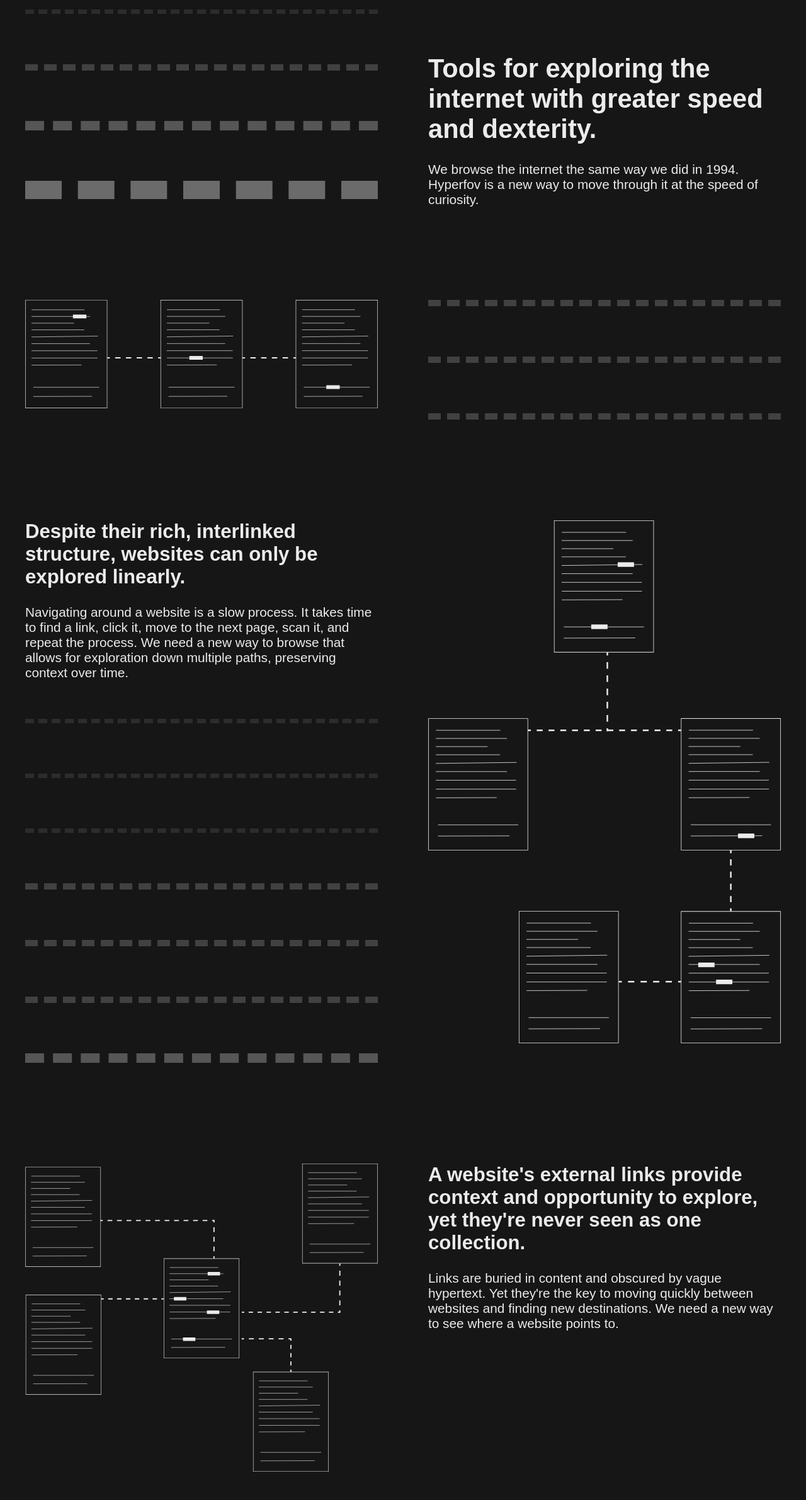
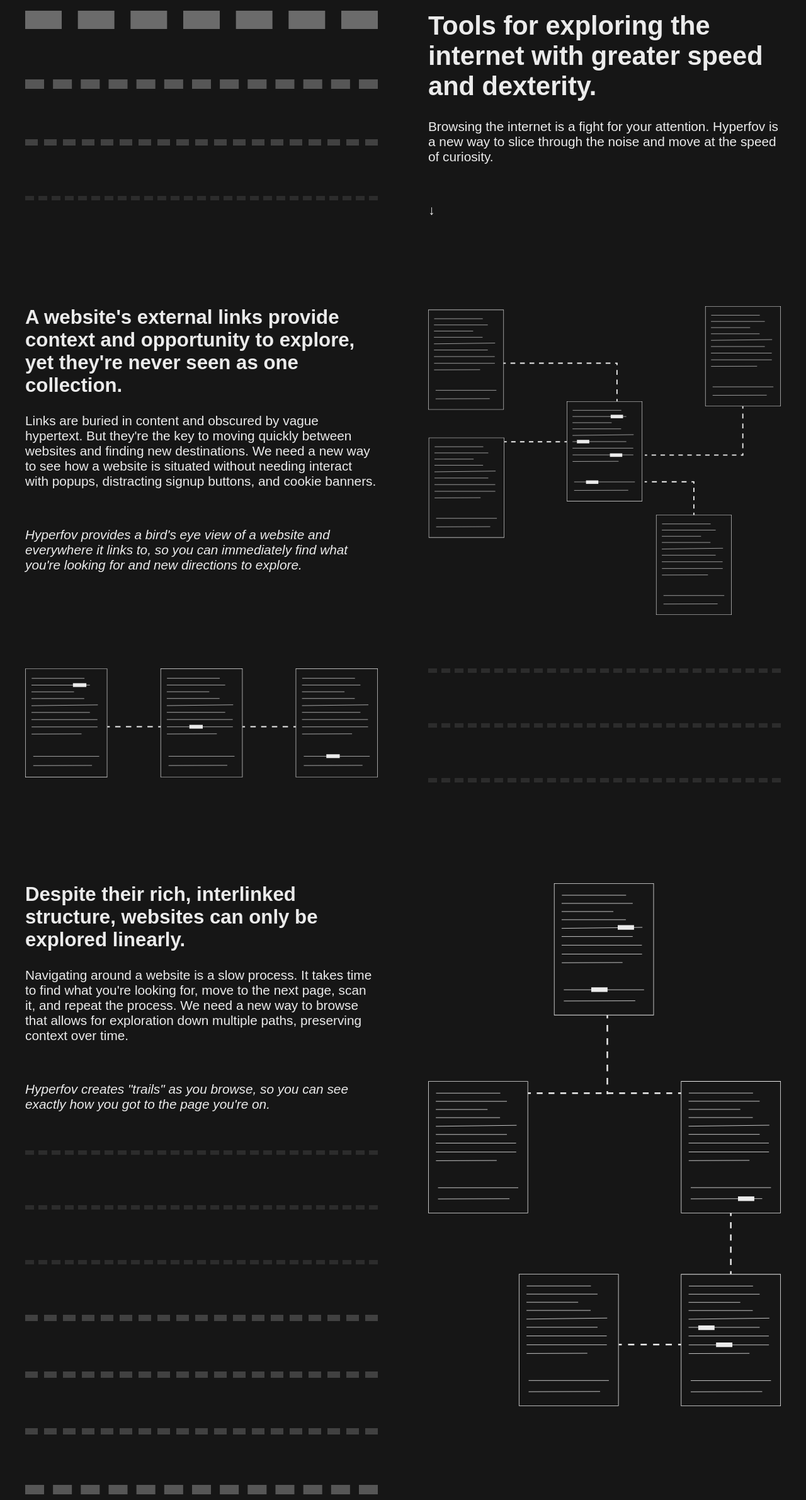
Before and after one commit to rainflame/hyperfov-website, a plain HTML site: page index.html in a window 1280 px wide. Shown: the part 419-2800 px from the top of the page at 63% size. Drawn offline with Linux system fonts and the light colour scheme.

Commit message:
finish layout for mobile, add  images

```diff
--- a/global.css
+++ b/global.css
@@ -9,7 +9,7 @@ h1, h2, p, img{
 }
 
 h1 {
-    margin-top:  70px;
+    margin-top:  0;
 }
 
 p {
@@ -24,7 +24,7 @@ h2 {
     font-family: sans-serif;
     padding: 20px;
     font-size: 1.3rem;
-    /* max-width: 600px; */
+    max-width: 2000px;
     margin: 0 auto;
     color: rgb(235, 235, 235);
     background-color: rgb(22, 22, 22);
@@ -36,11 +36,11 @@ h2 {
   }
 
   .header {
-    font-size: 20vw;
+    font-size: 21.5vw;
     font-weight: 900;
     font-style: italic;
     padding-bottom: 40px;
-    margin-top: 60px;
+    margin-top: 40px;
     margin-bottom: 0;
   }
 
@@ -68,16 +68,28 @@ h2 {
       font-size: 3rem;
   }
 
-  /* .left > img {
-      display: block;
-      width: 275px;
-     margin: 40px auto;
-
-  } */
-
   .right {
     grid-column: 2 / 3;
     padding: 20px;
+  }
+
+
+  @media (max-width: 720px) {
+    .side-by-side {
+        grid-template-columns: 1fr;
+    }
+    .right {
+        grid-column: 1 / 2;
+      }
+
+      .header {
+        font-size: 20vw;
+
+      }
+
+      .small-hidden {
+          display: none;
+      }
   }
 
   .dot {
--- a/index.html
+++ b/index.html
@@ -2,20 +2,21 @@
 <html lang="en-us">
   <head>
     <meta charset="UTF-8" />
-    <link rel="shortcut icon" type="image/gif" href="27.gif" />
+    <link rel="shortcut icon" type="image/png" href="logo.png" />
     <meta name="viewport" content="width=device-width, initial-scale=1.0" />
     <title>Hyperfov</title>
     <link rel="stylesheet" href="global.css" />
     <meta
       name="description"
-      content="I'm building one website per month for a year."
+      content="Tools for exploring the internet with greater speed and dexterity. Browsing the internet is a fight for your attention. Hyperfov is a new
+      way to slice through the noise and move at the speed of curiosity."
     />
     <meta name="og:type" content="website" />
-    <meta name="og:image" content="http://twelvewebsites.com/27.gif" />
+    <meta name="og:image" content="https://hyperfov.com/hyperfov.png" />
     <script
       async
       defer
-      data-domain="twelvewebsites.com"
+      data-domain="hyperfov.com"
       src="https://plausible.rainflame.com/js/plausible.js"
     ></script>
   </head>
@@ -25,32 +26,58 @@
 
     <div class="side-by-side">
       <div class="left">
+        <div class="dot small-hidden dots7"></div>
+        <div class="dot dots8"></div>
+        <div class="dot dots9"></div>
         <div class="dot dots10"></div>
-        <div class="dot dots9"></div>
-        <div class="dot dots8"></div>
-        <div class="dot dots7"></div>
       </div>
       <div class="right">
         <h1>
           Tools for exploring the internet with greater speed and dexterity.
         </h1>
         <p>
-          We browse the internet the same way we did in 1994. Hyperfov is a new
-          way to move through it at the speed of curiosity.
+          Browsing the internet is a fight for your attention. Hyperfov is a new
+          way to slice through the noise and move at the speed of curiosity.
         </p>
+        <p>&darr;</p>
+      </div>
+
+      <div class="left">
+        <h2>
+          A website's external links provide context and opportunity to explore,
+          yet they're never seen as one collection.
+        </h2>
+        <p>
+          Links are buried in content and obscured by vague hypertext. But
+          they're the key to moving quickly between websites and finding new
+          destinations. We need a new way to see how a website is situated
+          without needing interact with popups, distracting signup buttons, and
+          cookie banners.
+        </p>
+        <p>
+          <em
+            >Hyperfov provides a bird's eye view of a website and everywhere it
+            links to, so you can immediately find what you're looking for and
+            new directions to explore.</em
+          >
+        </p>
+      </div>
+
+      <div class="right">
+        <img src="links.svg" />
       </div>
 
       <!-- <div class="full">
         <div class="dot dots7"></div>
       </div> -->
 
-      <div class="left">
+      <div class="left small-hidden" >
         <img src="linear.svg" />
       </div>
-      <div class="right">
-        <div class="dot dots9"></div>
-        <div class="dot dots9"></div>
-        <div class="dot dots9"></div>
+      <div class="right  small-hidden">
+        <div class="dot dots10"></div>
+        <div class="dot dots10"></div>
+        <div class="dot dots10"></div>
       </div>
       <div class="left">
         <h2>
@@ -58,53 +85,67 @@
           explored linearly.
         </h2>
         <p>
-          Navigating around a website is a slow process. It takes time to find a
-          link, click it, move to the next page, scan it, and repeat the
-          process. We need a new way to browse that allows for exploration down
-          multiple paths, preserving context over time.
+          Navigating around a website is a slow process. It takes time to find
+          what you're looking for, move to the next page, scan it, and repeat
+          the process. We need a new way to browse that allows for exploration
+          down multiple paths, preserving context over time.
         </p>
-        <div class="dot dots10"></div>
-        <div class="dot dots10"></div>
-        <div class="dot dots10"></div>
-        <div class="dot dots9"></div>
-        <div class="dot dots9"></div>
-        <div class="dot dots9"></div>
-        <div class="dot dots8"></div>
+        <p>
+          <em
+            >Hyperfov creates "trails" as you browse, so you can see exactly how
+            you got to the page you're on.</em
+          >
+        </p>
+
+        <div class="dot small-hidden dots10"></div>
+        <div class="dot small-hidden dots10"></div>
+        <div class="dot small-hidden dots10"></div>
+        <div class="dot small-hidden dots9"></div>
+        <div class="dot small-hidden dots9"></div>
+        <div class="dot small-hidden dots9"></div>
+        <div class="dot small-hidden dots8"></div>
       </div>
 
       <div class="right">
         <img src="branching.svg" />
       </div>
       <div class="left">
-        <img src="links.svg" />
+        <img src="search.svg" />
       </div>
       <div class="right">
         <h2>
-          A website's external links provide context and opportunity to explore,
-          yet they're never seen as one collection.
+          Search engines are generic, searching everything rather than a
+          specific cluster of the internet.
         </h2>
         <p>
-          Links are buried in content and obscured by vague hypertext. Yet
-          they're the key to moving quickly between websites and finding new
-          destinations. We need a new way to see where a website points to.
+          Even though the Big G knows all our preferences, it still feeds us
+          trashy-clickbait-popup-filled websites as primary search results. It
+          attempts to build a global measure of quality, not an individual one.
+          As we browse we develop a cluster of content we've seen, think is
+          higher quality, and can use to search from again.
+        </p>
+        <p>
+          <em
+            >Hyperfov is a search engine for content from your own known and
+            adjacent websites, so you can search just a small section of the
+            internet using your own metric of quality.
+          </em>
         </p>
       </div>
     </div>
+
+    <div class="full">
+      <div class="dot dots10"></div>
+    </div>
+    <div class="right">
+        <h2>
+          Hyperfov is being built.
+        </h2>
+        <p>I want this thing, so I'm building it. <a href="mailto:cb@christianbroms.com">Send me an email</a> if you want to talk or come <a href="https://futureland.tv/christian/hyperfov">watch Hyperfov take shape</a>. </p>
+        <p><a href="https://christianbroms.com">CB</a>, March 2021.</p>
+      </div>
+    </div>
   </body>
-
-  <!-- <img src="links.svg" /> -->
-  <!--
-
-     <div class="dot dots5"></div>
-        <div class="dot dots4"></div>
-        <div class="dot dots3"></div>
-      <div class="dot dots6"></div>
-        <div class="dot dots5"></div>
-        <div class="dot dots4"></div>
-        <div class="dot dots3"></div>
-        <div class="dot dots2"></div>
-        <div class="dot dots1"></div>
-    -->
 
   <!-- <footer>
     <div class="footer-item">
```
Also changed, not shown: hyperfov.png (added), logo.png (added), search.svg (added).
